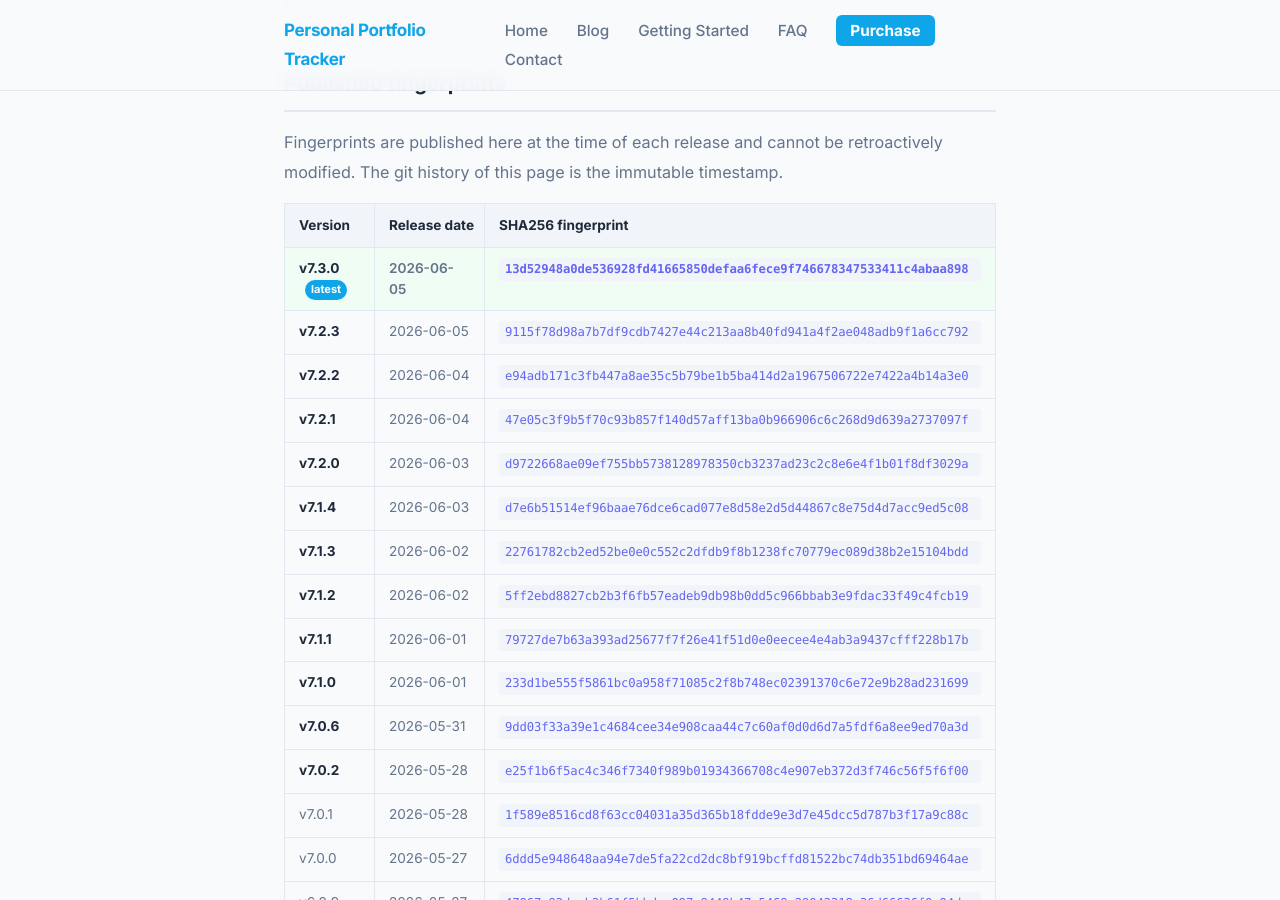
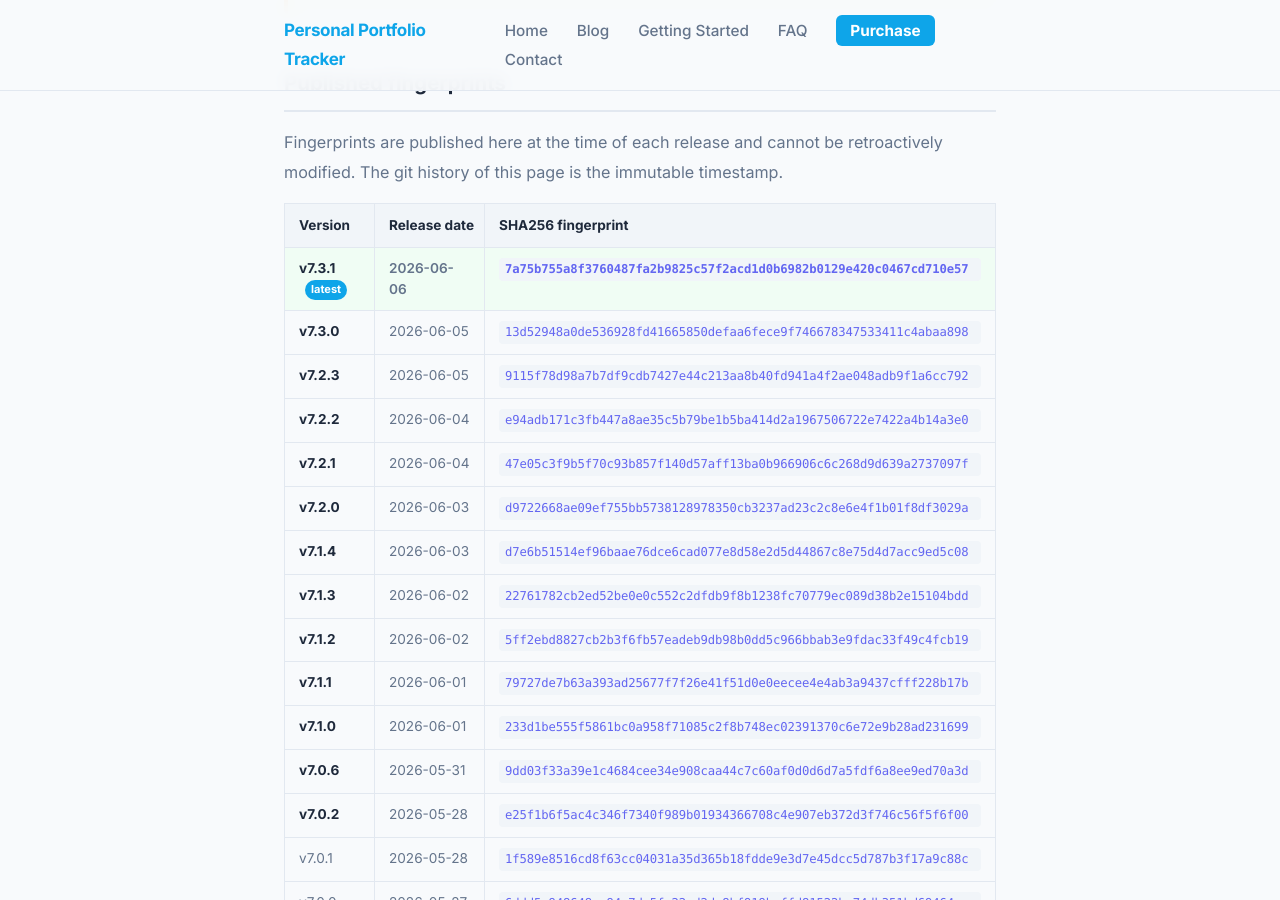
Before and after one commit to srikrishna2024/portfolio-tracker-blog, a Jekyll site: the page built from release-fingerprints/index.html, in a window 1280 px wide and 900 px high, scrolled down 933 px. Built offline with Jekyll 4.4.1, drawn with Linux system fonts in a browser that asks for light colours.

Commit message:
release: add v7.3.1 fingerprint

```diff
--- a/release-fingerprints/index.html
+++ b/release-fingerprints/index.html
@@ -40,7 +40,12 @@
       </thead>
       <tbody>
         <tr class="fp-current">
-          <td><strong>v7.3.0</strong> <span class="fp-badge">latest</span></td>
+          <td><strong>v7.3.1</strong> <span class="fp-badge">latest</span></td>
+          <td>2026-06-06</td>
+          <td><code class="fp-code">7a75b755a8f3760487fa2b9825c57f2acd1d0b6982b0129e420c0467cd710e57</code></td>
+        </tr>
+        <tr>
+          <td><strong>v7.3.0</strong></td>
           <td>2026-06-05</td>
           <td><code class="fp-code">13d52948a0de536928fd41665850defaa6fece9f746678347533411c4abaa898</code></td>
         </tr>
```
